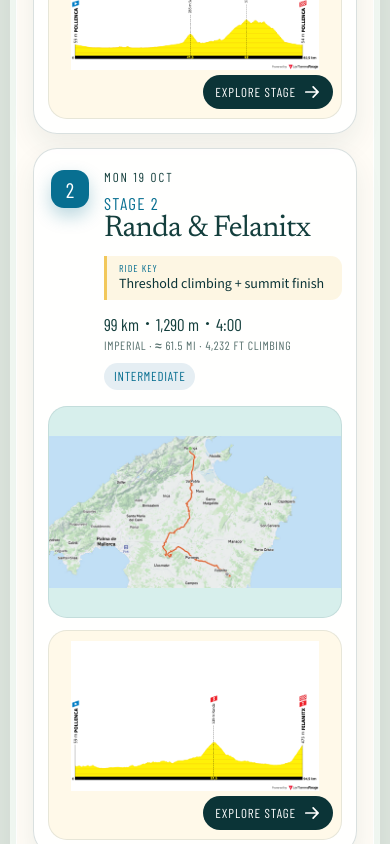
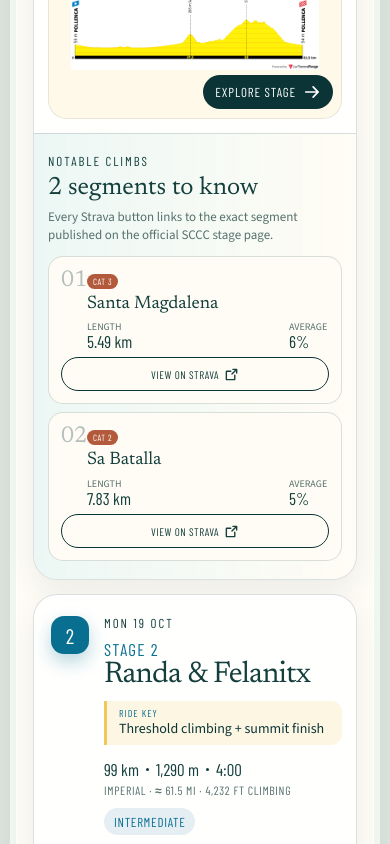
Before and after one commit to livlisko/mallorca-route-atlas, a React (Vite) app: page / in a window 390 px wide. Shown: the part 1600-2444 px from the top of the page. Built offline with nearby package versions, Linux system fonts and the light colour scheme.

Commit message:
Surface notable climbs in stage rows

```diff
--- a/src/App.jsx
+++ b/src/App.jsx
@@ -54,7 +54,7 @@ function Metric({ icon: Icon, children }) {
   );
 }
 
-function ExternalLink({ href, children, className = "text-link", download = false }) {
+function ExternalLink({ href, children, className = "text-link", download = false, ariaLabel }) {
   return (
     <a
       className={className}
@@ -62,6 +62,7 @@ function ExternalLink({ href, children, className = "text-link", download = fals
       target="_blank"
       rel="noreferrer"
       download={download || undefined}
+      aria-label={ariaLabel}
     >
       {children}
       {download ? (
@@ -121,6 +122,7 @@ function StageRow({ stage, onOpen }) {
           </span>
         </span>
       </button>
+      <ClimbsPanel stage={stage} placement="row" />
     </article>
   );
 }
@@ -226,10 +228,13 @@ function RoutePanel({ stage }) {
   );
 }
 
-function ClimbsPanel({ stage }) {
+function ClimbsPanel({ stage, placement = "dialog" }) {
   if (stage.climbs.length === 0) {
     return (
-      <div className="recovery-panel">
+      <div
+        className={`recovery-panel recovery-panel--${placement}`}
+        data-stage-climb-summary={stage.id}
+      >
         <span className="recovery-panel__icon">
           <Bicycle aria-hidden="true" size={42} weight="duotone" />
         </span>
@@ -244,7 +249,10 @@ function ClimbsPanel({ stage }) {
   }
 
   return (
-    <div className="climbs-panel">
+    <div
+      className={`climbs-panel climbs-panel--${placement}`}
+      data-stage-climb-summary={stage.id}
+    >
       <div className="climbs-panel__intro">
         <div>
           <span className="eyebrow">Notable climbs</span>
@@ -252,9 +260,12 @@ function ClimbsPanel({ stage }) {
         </div>
         <p>Every Strava button links to the exact segment published on the official SCCC stage page.</p>
       </div>
-      <div className="climb-list">
+      <div
+        className="climb-list"
+        style={placement === "row" ? { "--climb-count": stage.climbs.length } : undefined}
+      >
         {stage.climbs.map((climb, index) => (
-          <article className="climb-card" key={climb.name}>
+          <article className="climb-card" data-climb-name={climb.name} key={climb.name}>
             <span className="climb-card__index">{String(index + 1).padStart(2, "0")}</span>
             <div className="climb-card__name">
               <span className="category">{climb.category}</span>
@@ -268,7 +279,11 @@ function ClimbsPanel({ stage }) {
               <span>Average</span>
               <strong>{climb.gradient}</strong>
             </div>
-            <ExternalLink href={climb.strava} className="strava-link">
+            <ExternalLink
+              href={climb.strava}
+              className="strava-link"
+              ariaLabel={`View ${climb.name} on Strava`}
+            >
               View on Strava
             </ExternalLink>
           </article>
--- a/src/styles.css
+++ b/src/styles.css
@@ -415,9 +415,23 @@ img {
 
 .stage-row {
   min-width: 0;
+  overflow: hidden;
+  border: 1px solid var(--rule);
+  border-radius: 30px;
+  background: rgba(255, 255, 255, 0.92);
+  box-shadow: 0 12px 28px rgba(24, 63, 67, 0.08);
+  transition: border-color 180ms ease, box-shadow 180ms ease, transform 180ms ease;
+}
+
+.stage-row:has(.stage-row__trigger:hover),
+.stage-row:focus-within {
+  border-color: rgba(34, 184, 176, 0.7);
+  box-shadow: 0 20px 42px rgba(8, 111, 145, 0.16);
+  transform: translateY(-3px);
 }
 
 .stage-row__trigger {
+  appearance: none;
   display: grid;
   width: 100%;
   min-width: 0;
@@ -426,21 +440,15 @@ img {
   gap: 16px;
   align-items: stretch;
   padding: 16px;
-  overflow: hidden;
-  border: 1px solid var(--rule);
-  border-radius: 30px;
-  background: rgba(255, 255, 255, 0.92);
-  box-shadow: 0 12px 28px rgba(24, 63, 67, 0.08);
+  border: 0;
+  background: transparent;
   cursor: pointer;
   text-align: left;
-  transition: border-color 180ms ease, box-shadow 180ms ease, transform 180ms ease;
 }
 
 .stage-row__trigger:hover,
 .stage-row__trigger:focus-visible {
-  border-color: rgba(34, 184, 176, 0.7);
-  box-shadow: 0 20px 42px rgba(8, 111, 145, 0.16);
-  transform: translateY(-3px);
+  outline-offset: -6px;
 }
 
 .stage-row__timeline {
@@ -1247,6 +1255,149 @@ img {
   line-height: 1.48;
 }
 
+.climbs-panel--row {
+  display: grid;
+  grid-template-columns: 172px minmax(0, 1fr);
+  gap: 16px;
+  align-items: start;
+  padding: 17px 18px 19px 90px;
+  border-top: 1px solid var(--rule);
+  background: linear-gradient(90deg, rgba(215, 239, 236, 0.48), rgba(255, 249, 233, 0.42));
+}
+
+.climbs-panel--row .climbs-panel__intro {
+  display: block;
+  margin: 2px 0 0;
+}
+
+.climbs-panel--row .climbs-panel__intro h3 {
+  margin-top: 5px;
+  font-size: 25px;
+  line-height: 1;
+}
+
+.climbs-panel--row .climbs-panel__intro p {
+  margin-top: 8px;
+  font-size: 13px;
+  line-height: 1.35;
+}
+
+.climbs-panel--row .climb-list {
+  grid-template-columns: repeat(var(--climb-count), minmax(0, 1fr));
+  gap: 8px;
+}
+
+.climbs-panel--row .climb-card {
+  grid-template-areas:
+    "index name name"
+    "index length average"
+    "link link link";
+  grid-template-columns: 20px minmax(0, 1fr) minmax(40px, auto);
+  grid-template-rows: auto 1fr auto;
+  gap: 7px 6px;
+  align-content: start;
+  padding: 12px;
+  border-radius: 15px;
+  background: rgba(255, 252, 246, 0.9);
+}
+
+.climbs-panel--row .climb-card__index {
+  grid-area: index;
+  align-self: start;
+  font-size: 23px;
+  line-height: 1;
+}
+
+.climbs-panel--row .climb-card__name {
+  grid-area: name;
+}
+
+.climbs-panel--row .category {
+  padding: 2px 6px;
+  font-size: 9px;
+}
+
+.climbs-panel--row .climb-card h4 {
+  margin-top: 5px;
+  font-size: 18px;
+  line-height: 1.04;
+}
+
+.climbs-panel--row .climb-card__stat:nth-of-type(2) {
+  grid-area: length;
+}
+
+.climbs-panel--row .climb-card__stat:nth-of-type(3) {
+  grid-area: average;
+}
+
+.climbs-panel--row .climb-card__stat span {
+  font-size: 10px;
+}
+
+.climbs-panel--row .climb-card__stat strong {
+  font-size: 17px;
+  line-height: 1;
+  white-space: nowrap;
+}
+
+.climbs-panel--row .strava-link {
+  grid-area: link;
+  min-height: 34px;
+  justify-self: stretch;
+  gap: 5px;
+  padding: 0 9px;
+  font-size: 11px;
+}
+
+.climbs-panel--row .strava-link svg {
+  width: 15px;
+  height: 15px;
+}
+
+.recovery-panel.recovery-panel--row {
+  display: grid;
+  max-width: none;
+  grid-template-areas:
+    "icon eyebrow"
+    "icon title"
+    "icon copy";
+  grid-template-columns: 54px minmax(0, 1fr);
+  gap: 3px 16px;
+  margin: 0;
+  padding: 17px 18px 19px 90px;
+  border-top: 1px solid var(--rule);
+  background: linear-gradient(90deg, rgba(215, 239, 236, 0.48), rgba(255, 249, 233, 0.42));
+  text-align: left;
+}
+
+.recovery-panel.recovery-panel--row .recovery-panel__icon {
+  width: 54px;
+  height: 54px;
+  grid-area: icon;
+  margin: 0;
+  border-radius: 17px;
+}
+
+.recovery-panel.recovery-panel--row .eyebrow {
+  grid-area: eyebrow;
+}
+
+.recovery-panel.recovery-panel--row h3 {
+  grid-area: title;
+  margin-top: 0;
+  font-size: 25px;
+  line-height: 1;
+}
+
+.recovery-panel.recovery-panel--row p {
+  max-width: none;
+  grid-area: copy;
+  margin: 5px 0 0;
+  font-size: 14px;
+  line-height: 1.38;
+}
+
 @media (max-width: 1080px) {
   .stage-atlas-section {
     width: min(calc(100% - 40px), var(--page-width));
@@ -1269,6 +1420,19 @@ img {
   .stage-row__map-wrap,
   .stage-row__profile-wrap {
     min-height: 210px;
+  }
+
+  .climbs-panel--row {
+    grid-template-columns: 150px minmax(0, 1fr);
+    padding-left: 82px;
+  }
+
+  .climbs-panel--row .climb-list {
+    grid-template-columns: repeat(auto-fit, minmax(150px, 1fr));
+  }
+
+  .recovery-panel.recovery-panel--row {
+    padding-left: 82px;
   }
 
   .sources-section {
@@ -1497,6 +1661,9 @@ img {
     grid-template-columns: 44px minmax(0, 1fr);
     gap: 12px;
     padding: 14px;
+  }
+
+  .stage-row {
     border-radius: 24px;
   }
 
@@ -1540,6 +1707,32 @@ img {
   .stage-row__action {
     min-height: 34px;
     margin-top: 5px;
+  }
+
+  .climbs-panel--row {
+    grid-template-columns: 1fr;
+    gap: 12px;
+    padding: 16px 14px 18px;
+  }
+
+  .climbs-panel--row .climbs-panel__intro {
+    display: grid;
+    grid-template-columns: minmax(0, 0.72fr) minmax(150px, 1fr);
+    gap: 14px;
+    align-items: end;
+    margin: 0;
+  }
+
+  .climbs-panel--row .climbs-panel__intro p {
+    margin: 0;
+  }
+
+  .climbs-panel--row .climb-list {
+    grid-template-columns: repeat(2, minmax(0, 1fr));
+  }
+
+  .recovery-panel.recovery-panel--row {
+    padding: 16px 14px 18px;
   }
 
   .sources-section {
@@ -1730,6 +1923,26 @@ img {
   .climb-card__stat:nth-of-type(3) {
     grid-column: 3;
   }
+
+  .climbs-panel--row .climbs-panel__intro {
+    display: block;
+  }
+
+  .climbs-panel--row .climbs-panel__intro p {
+    margin-top: 7px;
+  }
+
+  .climbs-panel--row .climb-list {
+    grid-template-columns: 1fr;
+  }
+
+  .climbs-panel--row .climb-card__stat:nth-of-type(2) {
+    grid-column: auto;
+  }
+
+  .climbs-panel--row .climb-card__stat:nth-of-type(3) {
+    grid-column: auto;
+  }
 }
 
 @media (prefers-reduced-motion: reduce) {
```
Also changed, not shown: 1 other file (tests, documents, lock files or other folders).
